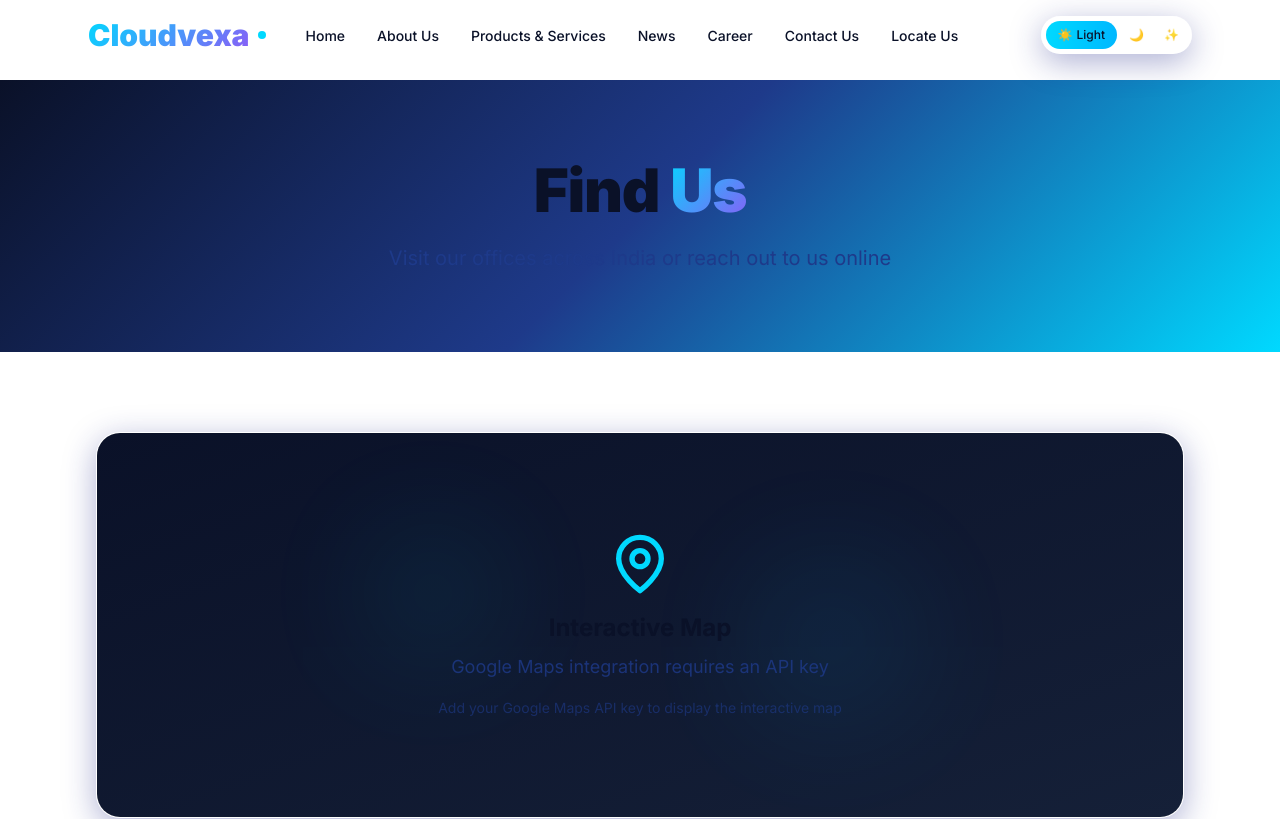
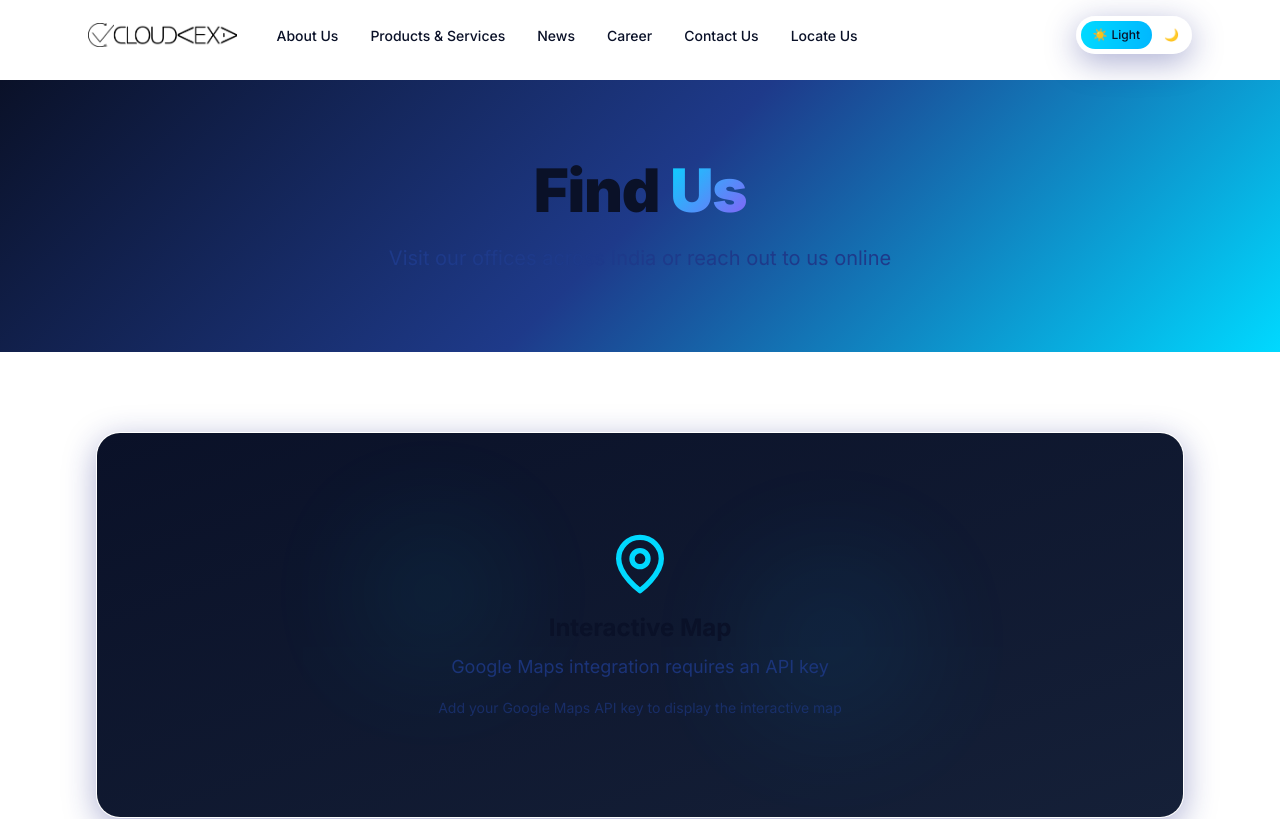
Before and after one commit to cloudvexa-in/cloudvexa.in, a Next.js app: page /locate in a window 1280 px wide. Shown: the top 819 px of the page. Built offline with nearby package versions, Linux system fonts and the light colour scheme.

Commit message:
Fix UI issues and update branding
- Replaced text-based logo with image logos (light/dark mode support) in Header component.

- Formatted Header and ThemeToggle components.

- Added logo images to the public directory.

```diff
--- a/components/layout/Header.tsx
+++ b/components/layout/Header.tsx
@@ -1,58 +1,55 @@
-'use client'
+"use client";
 
-import { useState, useEffect } from 'react'
-import Link from 'next/link'
-import { motion, AnimatePresence } from 'framer-motion'
-import ThemeToggle from '@/components/ui/ThemeToggle'
-import { Menu, X } from 'lucide-react'
+import ThemeToggle from "@/components/ui/ThemeToggle";
+import { AnimatePresence, motion } from "framer-motion";
+import { Menu, X } from "lucide-react";
+import Link from "next/link";
+import { useEffect, useState } from "react";
 
 const navLinks = [
-    { name: 'Home', href: '/' },
-    { name: 'About Us', href: '/about' },
-    { name: 'Products & Services', href: '/products' },
-    { name: 'News', href: '/news' },
-    { name: 'Career', href: '/career' },
-    { name: 'Contact Us', href: '/contact' },
-    { name: 'Locate Us', href: '/locate' },
-]
+  { name: "About Us", href: "/about" },
+  { name: "Products & Services", href: "/products" },
+  { name: "News", href: "/news" },
+  { name: "Career", href: "/career" },
+  { name: "Contact Us", href: "/contact" },
+  { name: "Locate Us", href: "/locate" },
+];
 
 export default function Header() {
-    const [isScrolled, setIsScrolled] = useState(false)
-    const [isMobileMenuOpen, setIsMobileMenuOpen] = useState(false)
+  const [isScrolled, setIsScrolled] = useState(false);
+  const [isMobileMenuOpen, setIsMobileMenuOpen] = useState(false);
 
   useEffect(() => {
     const handleScroll = () => {
-            setIsScrolled(window.scrollY > 20)
-        }
-        window.addEventListener('scroll', handleScroll)
-        return () => window.removeEventListener('scroll', handleScroll)
-    }, [])
+      setIsScrolled(window.scrollY > 20);
+    };
+    window.addEventListener("scroll", handleScroll);
+    return () => window.removeEventListener("scroll", handleScroll);
+  }, []);
 
   return (
     // Main Header Component
     <motion.header
-            className={`fixed top-0 left-0 right-0 z-50 transition-all duration-300 ${isScrolled ? 'glass shadow-lg' : 'bg-transparent'
+      className={`fixed top-0 left-0 right-0 z-50 transition-all duration-300 ${
+        isScrolled ? "glass shadow-lg" : "bg-transparent"
       }`}
       initial={{ y: -100 }}
       animate={{ y: 0 }}
       transition={{ duration: 0.5 }}
     >
-
       <nav className="container mx-auto max-w-6xl px-6 py-4">
-                <div className="flex items-center justify-start">
+        <div className="flex items-center justify-between">
           {/* Logo */}
-                    <Link href="/" className="flex items-center gap-2 group flex-shrink-0">
-                        <motion.div
-                            className="text-3xl font-black gradient-text"
-                            whileHover={{ scale: 1.05 }}
+          <Link
+            href="/"
+            className="flex items-center gap-2 group flex-shrink-0"
           >
-                            Cloudvexa
-                        </motion.div>
-                        <motion.div
-                            className="w-2 h-2 rounded-full bg-neon-cyan"
-                            animate={{ scale: [1, 1.2, 1] }}
-                            transition={{ duration: 2, repeat: Infinity }}
+            <img
+              src="/logo_black.png"
+              alt=""
+              className="h-6 dark:hidden block"
             />
+            <img src="/logo.png" alt="" className="h-6 hidden dark:block" />
           </Link>
 
           {/* Desktop Navigation */}
@@ -96,7 +93,7 @@ export default function Header() {
             <motion.div
               className="lg:hidden mt-4 glass rounded-2xl p-6"
               initial={{ opacity: 0, height: 0 }}
-                            animate={{ opacity: 1, height: 'auto' }}
+              animate={{ opacity: 1, height: "auto" }}
               exit={{ opacity: 0, height: 0 }}
               transition={{ duration: 0.3 }}
             >
@@ -117,5 +114,5 @@ export default function Header() {
         </AnimatePresence>
       </nav>
     </motion.header>
-    )
+  );
 }
--- a/components/ui/ThemeToggle.tsx
+++ b/components/ui/ThemeToggle.tsx
@@ -1,26 +1,27 @@
-'use client'
+"use client";
 
-import { useTheme } from '@/components/providers/ThemeProvider'
-import { Theme, themeConfig } from '@/lib/theme'
-import { motion, AnimatePresence } from 'framer-motion'
+import { useTheme } from "@/components/providers/ThemeProvider";
+import { Theme, themeConfig } from "@/lib/theme";
+import { AnimatePresence, motion } from "framer-motion";
 
 export default function ThemeToggle() {
-    const { theme, setTheme } = useTheme()
+  const { theme, setTheme } = useTheme();
 
   // Group custom themes
-    const customThemes: Theme[] = ['custom', 'ocean', 'forest', 'sunset']
-    const isCustomActive = customThemes.includes(theme)
+  const customThemes: Theme[] = ["custom", "ocean", "forest", "sunset"];
+  const isCustomActive = customThemes.includes(theme);
 
   return (
     <div className="flex items-center gap-1 glass rounded-full p-1">
       {/* Standard Themes */}
-            {(['light', 'dark'] as Theme[]).map((t) => (
+      {(["light", "dark"] as Theme[]).map((t) => (
         <motion.button
           key={t}
           onClick={() => setTheme(t)}
-                    className={`flex items-center justify-center rounded-full text-xs font-medium transition-all duration-300 ${theme === t
-                        ? 'bg-gradient-to-r from-neon-cyan to-neon-blue text-deep-blue-300 px-3 py-1.5'
-                        : 'text-current hover:bg-white/10 px-2 py-1.5'
+          className={`flex items-center justify-center rounded-full text-xs font-medium transition-all duration-300 ${
+            theme === t
+              ? "bg-gradient-to-r from-neon-cyan to-neon-blue text-deep-blue-300 px-3 py-1.5"
+              : "text-current hover:bg-white/10 px-2 py-1.5"
           }`}
           whileHover={{ scale: 1.05 }}
           whileTap={{ scale: 0.95 }}
@@ -30,7 +31,7 @@ export default function ThemeToggle() {
           {theme === t && (
             <motion.span
               initial={{ width: 0, opacity: 0, marginLeft: 0 }}
-                            animate={{ width: 'auto', opacity: 1, marginLeft: 4 }}
+              animate={{ width: "auto", opacity: 1, marginLeft: 4 }}
               className="whitespace-nowrap overflow-hidden"
             >
               {themeConfig[t].name}
@@ -40,12 +41,15 @@ export default function ThemeToggle() {
       ))}
 
       {/* Custom Theme Group */}
-            <div className={`flex items-center rounded-full transition-all duration-300 ${isCustomActive ? 'bg-white/10 pr-1' : ''}`}>
+      <div
+        className={`flex hidden items-center rounded-full transition-all duration-300 ${isCustomActive ? "bg-white/10 pr-1" : ""}`}
+      >
         <motion.button
-                    onClick={() => !isCustomActive && setTheme('custom')}
-                    className={`flex items-center justify-center rounded-full text-xs font-medium transition-all duration-300 ${isCustomActive
-                        ? 'bg-gradient-to-r from-neon-cyan to-neon-blue text-deep-blue-300 px-3 py-1.5'
-                        : 'text-current hover:bg-white/10 px-2 py-1.5'
+          onClick={() => !isCustomActive && setTheme("custom")}
+          className={`flex items-center justify-center rounded-full text-xs font-medium transition-all duration-300 ${
+            isCustomActive
+              ? "bg-gradient-to-r from-neon-cyan to-neon-blue text-deep-blue-300 px-3 py-1.5"
+              : "text-current hover:bg-white/10 px-2 py-1.5"
           }`}
           whileHover={{ scale: 1.05 }}
           whileTap={{ scale: 0.95 }}
@@ -64,7 +68,7 @@ export default function ThemeToggle() {
           {isCustomActive && (
             <motion.div
               initial={{ width: 0, opacity: 0 }}
-                            animate={{ width: 'auto', opacity: 1 }}
+              animate={{ width: "auto", opacity: 1 }}
               exit={{ width: 0, opacity: 0 }}
               className="flex items-center gap-1 overflow-hidden"
             >
@@ -72,10 +76,10 @@ export default function ThemeToggle() {
                 <motion.button
                   key={t}
                   onClick={(e) => {
-                                        e.stopPropagation()
-                                        setTheme(t)
+                    e.stopPropagation();
+                    setTheme(t);
                   }}
-                                    className={`w-6 h-6 rounded-full flex items-center justify-center ml-1 transition-all ${theme === t ? 'ring-2 ring-white scale-110' : 'opacity-70 hover:opacity-100 hover:scale-110'}`}
+                  className={`w-6 h-6 rounded-full flex items-center justify-center ml-1 transition-all ${theme === t ? "ring-2 ring-white scale-110" : "opacity-70 hover:opacity-100 hover:scale-110"}`}
                   title={themeConfig[t].name}
                   whileHover={{ scale: 1.2 }}
                   whileTap={{ scale: 0.9 }}
@@ -89,5 +93,5 @@ export default function ThemeToggle() {
         </AnimatePresence>
       </div>
     </div>
-    )
+  );
 }
```
Also changed, not shown: public/logo.png (added), public/logo_black.png (added). Lines whose indentation alone changed are shown as unchanged.
